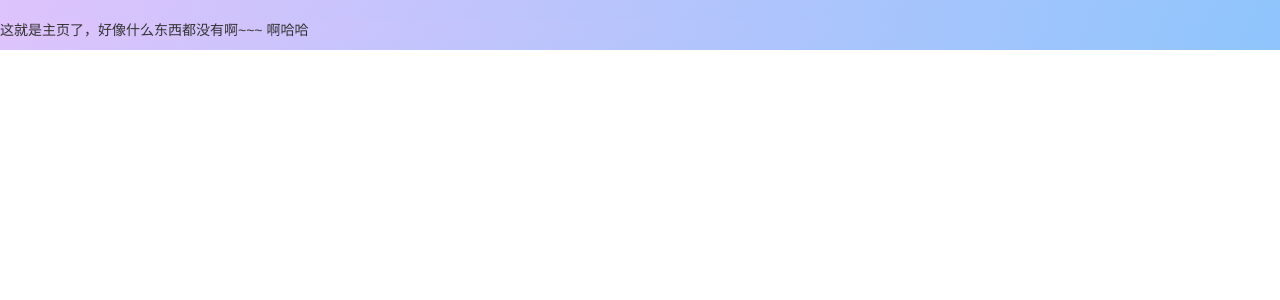
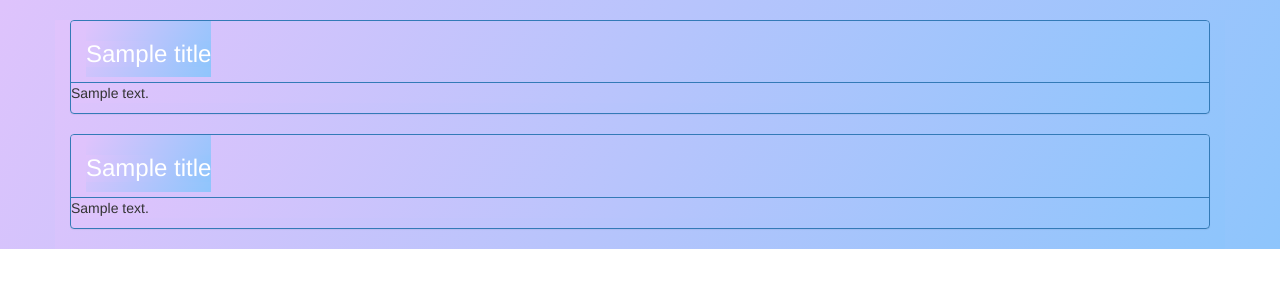
Before and after one commit to 1forij/Blog_test, a Flask app: template application/templates/index.html in a window 1280 px wide. Shown: the part 52-352 px from the top of the page. Run offline with Flask 2, Linux system fonts and the light colour scheme; the template is opened without the code that fills it: most values are stand-ins (such as "Sample title", 1, 10 or a date in 2020); some libraries are stand-ins or nearby versions.

Commit message:
2022-01-09 17:19

```diff
--- a/application/blog/forms.py
+++ b/application/blog/forms.py
@@ -1,11 +1,11 @@
 from flask_wtf import FlaskForm
-from wtforms import StringField, SubmitField, TextAreaField, SelectMultipleField
+from wtforms import StringField, SubmitField, TextAreaField, SelectField
 from wtforms.validators import DataRequired
 
 class CreatePost(FlaskForm):
     title = StringField('博客标题',validators=[DataRequired()])
     body = TextAreaField('博客内容',validators=[DataRequired()])
-    # categories = SelectMultipleField('Categories', coerce=int)
+    categories = SelectField('分类',choices=[("notes","学习笔记"),("affair","生活记事"),("water","注水~"),("other","其他")])
     submit = SubmitField("发布")
 
     # def __init__(self):
--- a/application/blog/views.py
+++ b/application/blog/views.py
@@ -15,7 +15,10 @@ def create_post():
 
         in_title = fm.title.data
         in_body = fm.body.data
-        new_article=Article(title=in_title,body=in_body,author=session["user"])
+        in_categories = fm.categories.data
+
+        new_article=Article(title=in_title,body=in_body,author=session["user"],categories=in_categories)
+
         db.session.add(new_article)
         db.session.commit()
         flash("发布成功")
--- a/application/main/views.py
+++ b/application/main/views.py
@@ -4,11 +4,14 @@ from . import main_blue
 
 from flask import render_template
 
+from application.models import Article
 
 @main_blue.route('/')
 @login_required# 如果你将这个装饰器放在视图上，它会保证你的当前用户是登录状态，并且在调用实际视图之前进行认证。
 def index():#    如果当前用户不是系统认证的登录状态，它将调用LoginManager.unauthorized回调。
-    return render_template('index.html')
+    a=Article.query.filter(Article.author=="123").all()
+
+    return render_template('index.html',body_html=a[1].body_html,title=a[1].title)
 
 
 @main_blue.route('/test')
--- a/application/templates/blog/write_post.html
+++ b/application/templates/blog/write_post.html
@@ -12,6 +12,7 @@
     {{ form.hidden_tag() }}
 
     {{ form.title(class="form-control",placeholder="Have a title") }}
+    {{ form.categories.label(style) }}{{ form.categories }}
 
     <div id="editormd" class="form-control">
     {{ form.body(style="display:none;") }}
--- a/application/templates/index.html
+++ b/application/templates/index.html
@@ -9,8 +9,34 @@
     {% for message in get_flashed_messages() %}
     <div class="hint" id="hint_box">{{ message }}</div>
     {% endfor %}
-<p>
-    这就是主页了，好像什么东西都没有啊~~~
-    啊哈哈
-</p>
+
+<div class="container">
+
+    <div class="panel panel-primary">
+        <div class="panel-heading" style="padding-bottom: 0px;padding-top: 0px">
+            <label type="button" data-toggle="collapse" data-target="#demo">
+                <h3>{{ title }}</h3>
+            </label>
+        </div>
+
+        <div id="demo" class="collapse in">
+            {{ body_html|markdown|safe }}
+        </div>
+    </div>
+
+    <div class="panel panel-primary">
+        <div class="panel-heading" style="padding-bottom: 0px;padding-top: 0px">
+            <label type="button" data-toggle="collapse" data-target="#demo">
+                <h3>{{ title }}</h3>
+            </label>
+        </div>
+
+        <div id="demo" class="collapse in">
+            {{ body_html|markdown|safe }}
+        </div>
+    </div>
+
+</div>
+
+
 {% endblock %}
```
Also changed, not shown: application/models.py (+24 -5 lines), data-dev.sqlite.
